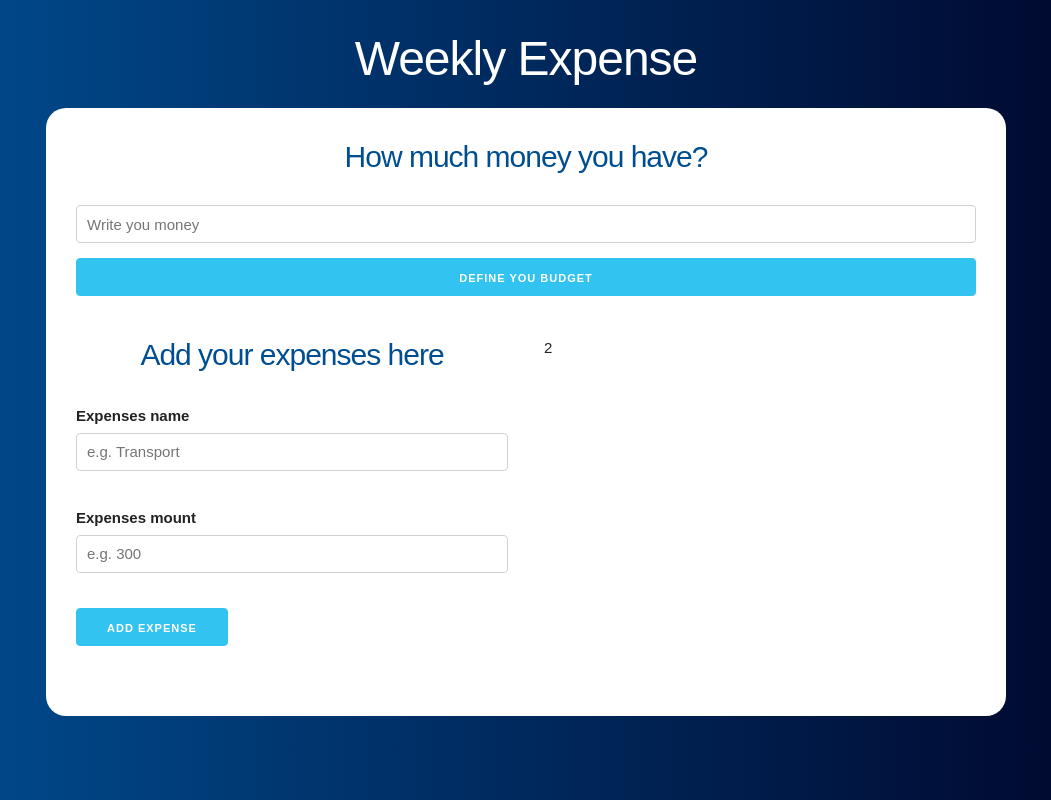
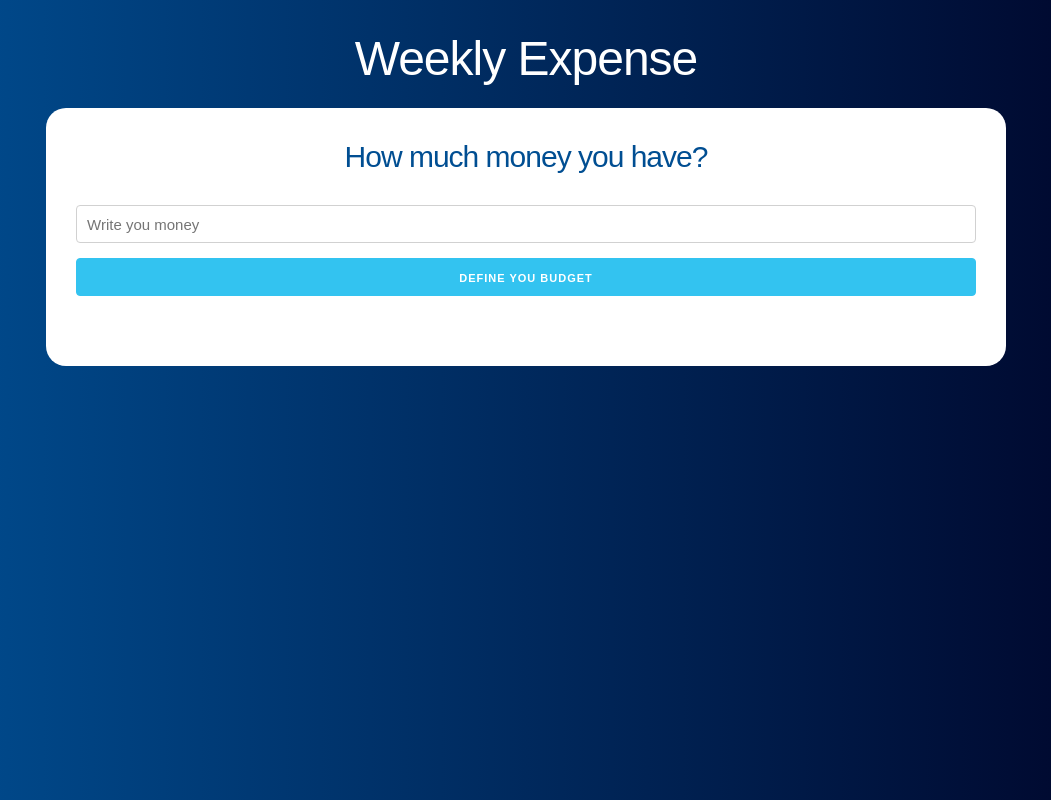
Before and after one commit to PabloVeraH/react-budget, a React (Create React App) app: page / in a window 1280 px wide. Shown: the whole page, without its empty margins (114-1165 px from the left). Built offline with nearby package versions, Linux system fonts and the light colour scheme.

Commit message:
Add logic to show the expense form

```diff
--- a/src/App.js
+++ b/src/App.js
@@ -8,7 +8,7 @@ function App() {
 
   const [restante, guardarRestante] = useState(0);
 
-
+  const [mostrarpregunta, actualizarPregunta] = useState(true);
 
   return (
     <div className="container">
@@ -16,10 +16,18 @@ function App() {
         <h1>Weekly Expense</h1>
 
         <div className='contenido-principal contenido'>
-          <Pregunta
-            guardarPresupuesto={guardarPresupuesto}
-            guardarRestante={guardarRestante}
-          />
+
+          {mostrarpregunta ?
+          (
+            <Pregunta
+              guardarPresupuesto={guardarPresupuesto}
+              guardarRestante={guardarRestante}
+              actualizarPregunta={actualizarPregunta}
+            />
+          )
+          :
+          (
+
           <div className='row'>
             <div className='one-half column'>
               <Formulario/>
@@ -28,6 +36,9 @@ function App() {
               2
             </div>
           </div>
+          )
+          }
+
         </div>
       </header>
     </div>
--- a/src/components/Pregunta.js
+++ b/src/components/Pregunta.js
@@ -1,7 +1,7 @@
 import React, {Fragment, useState} from 'react';
 import Error from './Error';
 
-const Pregunta = ({guardarPresupuesto, guardarRestante}) => {
+const Pregunta = ({guardarPresupuesto, guardarRestante, actualizarPregunta}) => {
 
     const [cantidad, guardaCantidad] = useState(0);
 
@@ -23,6 +23,7 @@ const Pregunta = ({guardarPresupuesto, guardarRestante}) => {
         guardarError(false);
         guardarPresupuesto(cantidad);
         guardarRestante(cantidad);
+        actualizarPregunta(false);
     }
 
     return (
```
